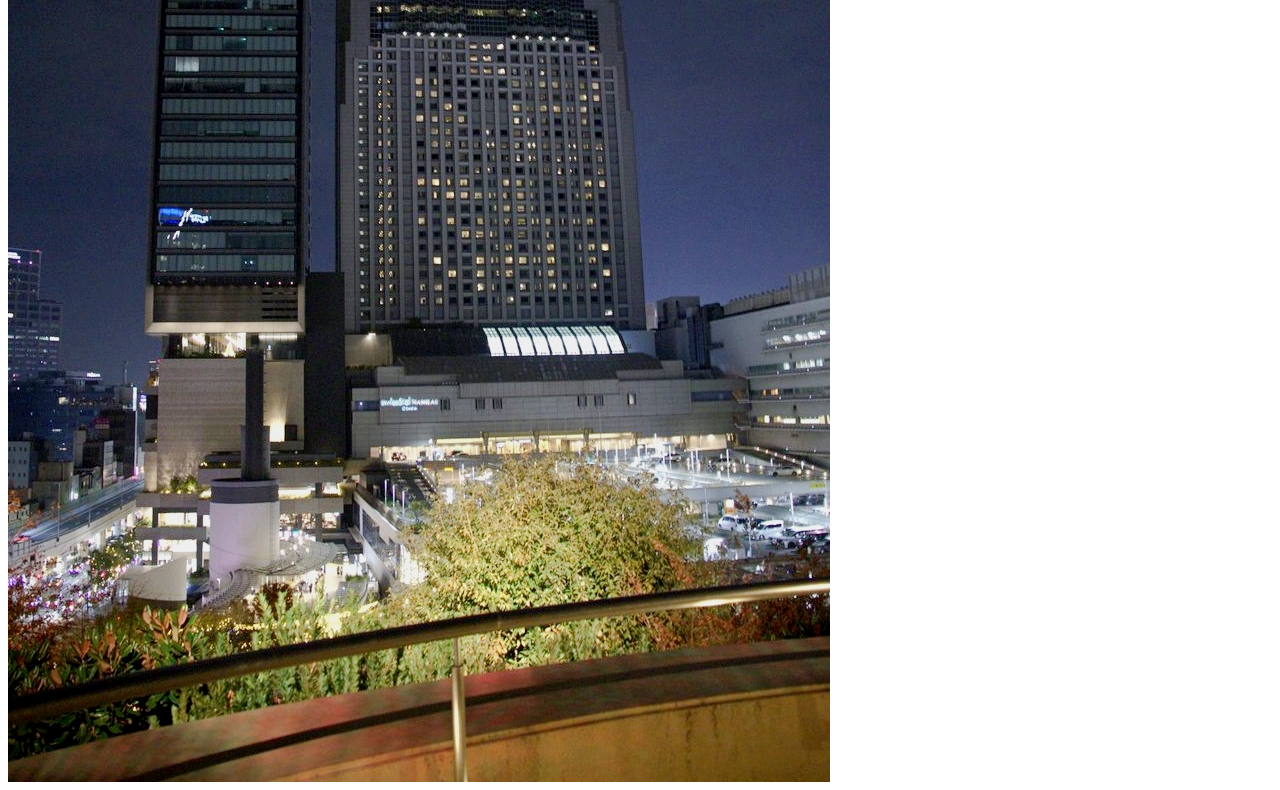
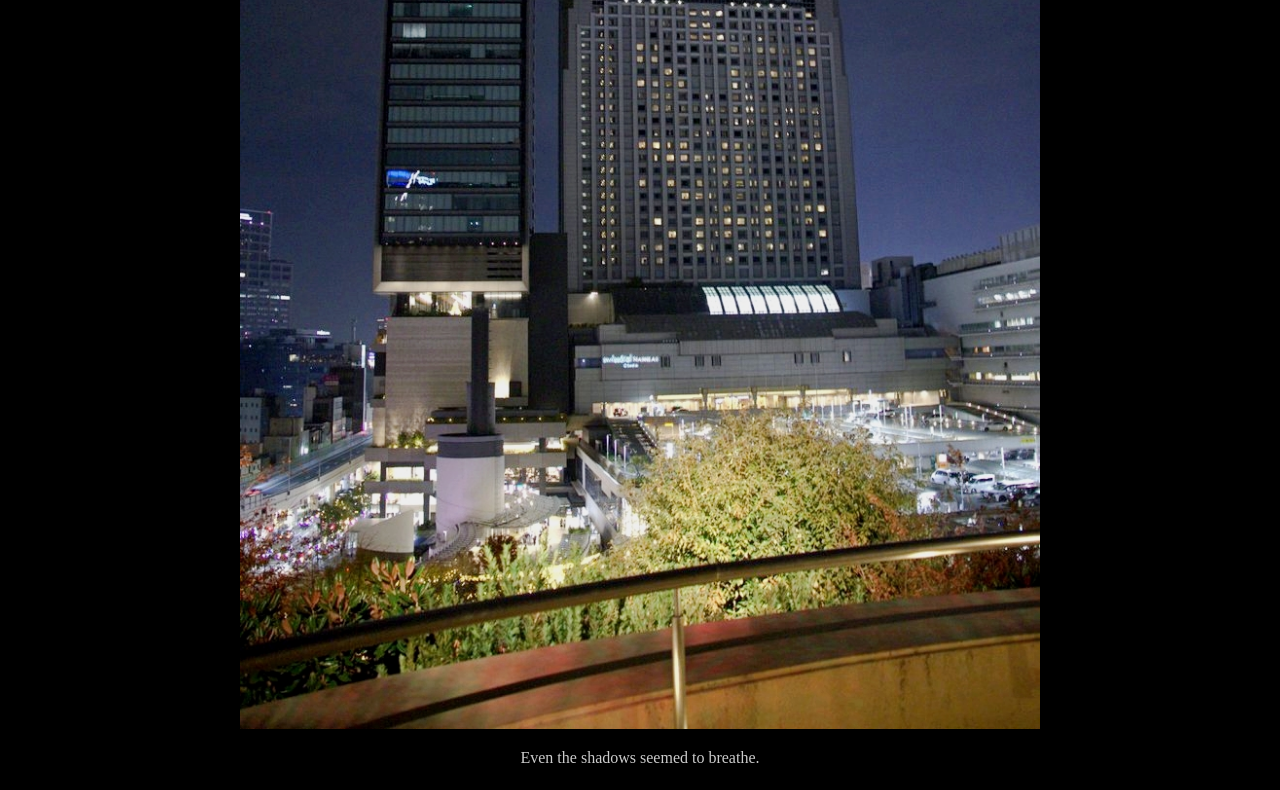
Before and after one commit to photoshi36/onomichi-gallery, a plain HTML site: page index.html in a window 1280 px wide. Shown: the part 551-1341 px from the top of the page. Drawn offline with Linux system fonts and the light colour scheme.

Commit message:
Update index.html

```diff
--- a/index.html
+++ b/index.html
@@ -1,3 +1,36 @@
-<h1>Hello</h1>
-<p>This is my first website.</p>
-<img src="夜景.jpg">
+<!DOCTYPE html>
+<html>
+  <head>
+    <title>Where Time Moves Slowly</title>
+    <style>
+      body  {
+        background-color: black;
+        color: white;
+        text-align: center;
+        front-family: Arial, sans-serif;
+        margin: 0;
+        paddeing: 40px 0;
+      }
+      img {
+        width: 80%;
+        max-width: 800Px;
+        margin-botto: 20px;
+      }
+
+      p {
+        front-size: 18px;
+        opacity: 0.8;
+      }
+    </style>
+  </head>
+
+  <body>
+
+    <h1>Where Time Moves Slowly - Onomichi</h1>
+
+    <img src="夜景.jpg">
+
+    <p>Even the shadows seemed to breathe.</p>
+
+  </body>
+</html>
```
